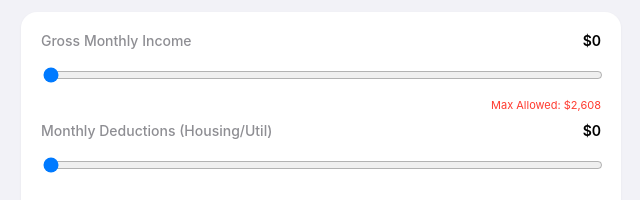
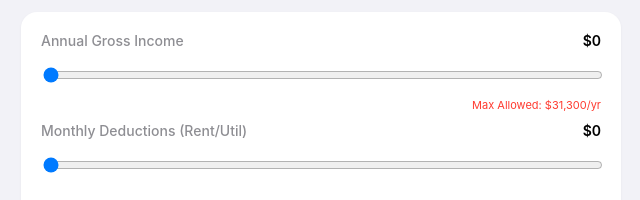
Before and after one commit to timdegraff/Benefits-Calculator, a plain HTML site: page index.html in a window 1280 px wide. Both pictures are taken after a click on the element "SNAP (Food)". Shown: the part 260-460 px from the top of the page, 319-959 px from the left. Drawn offline with Linux system fonts and the light colour scheme.

Commit message:
Update index.html

```diff
--- a/index.html
+++ b/index.html
@@ -174,11 +174,11 @@
 
     <div id="snapTab" class="hidden">
         <div class="card">
-            <label>Gross Monthly Income <span id="snapIncomeVal" class="value-display">$0</span></label>
-            <input type="range" id="monthlyIncome" min="0" max="5000" step="50" value="0" oninput="updateCalculations()">
+            <label>Annual Gross Income <span id="snapIncomeVal" class="value-display">$0</span></label>
+            <input type="range" id="annualSnapIncome" min="0" max="100000" step="500" value="0" oninput="updateCalculations()">
             <span id="snapLimitText" class="limit-display">Max Allowed: --</span>
 
-            <label>Monthly Deductions (Housing/Util) <span id="deductVal" class="value-display">$0</span></label>
+            <label>Monthly Deductions (Rent/Util) <span id="deductVal" class="value-display">$0</span></label>
             <input type="range" id="monthlyDeductions" min="0" max="5000" step="50" value="0" oninput="updateCalculations()">
 
             <div id="snapResult" class="result-box hidden">
@@ -233,30 +233,31 @@
 
         // SNAP Tab Logic (Dynamic Limits)
         const fpl100_annual = getFPL(size);
-        const limit_monthly = Math.floor((fpl100_annual * 2.0) / 12); // 200% FPL Limit
+        const limit_annual = fpl100_annual * 2.0; // 200% FPL Limit Annual
 
-        const snapIncomeSlider = document.getElementById('monthlyIncome');
+        const snapIncomeSlider = document.getElementById('annualSnapIncome');
         const snapDeductSlider = document.getElementById('monthlyDeductions');
 
         // Update Slider Max Caps
-        snapIncomeSlider.max = limit_monthly;
-        snapDeductSlider.max = 5000; // Fixed cap for deductions
+        snapIncomeSlider.max = limit_annual;
+        snapDeductSlider.max = 5000;
 
         // Update Limit Text Display
-        document.getElementById('snapLimitText').innerText = "Max Allowed: $" + limit_monthly.toLocaleString();
+        document.getElementById('snapLimitText').innerText = "Max Allowed: $" + limit_annual.toLocaleString() + "/yr";
 
-        // Get Values (after max might have clamped them visually, though we trust `value`)
-        // Note: Changing .max via JS doesn't always clamp .value immediately in all browsers, so we clamp manually for calc
-        let snapIncome = parseFloat(snapIncomeSlider.value);
-        if (snapIncome > limit_monthly) snapIncome = limit_monthly;
+        // Get Values (clamp manually just in case)
+        let snapAnnual = parseFloat(snapIncomeSlider.value);
+        if (snapAnnual > limit_annual) snapAnnual = limit_annual;
 
         let snapDeduct = parseFloat(snapDeductSlider.value);
 
         // Update Text Labels
-        document.getElementById('snapIncomeVal').innerText = "$" + snapIncome.toLocaleString();
+        document.getElementById('snapIncomeVal').innerText = "$" + snapAnnual.toLocaleString();
         document.getElementById('deductVal').innerText = "$" + snapDeduct.toLocaleString();
 
-        calcSnap(size, snapIncome, snapDeduct);
+        // Convert annual to monthly for calculation
+        const snapMonthly = snapAnnual / 12;
+        calcSnap(size, snapMonthly, snapDeduct);
     }
 
     function calcHealth(size, income) {
@@ -303,7 +304,7 @@
         }
     }
 
-    function calcSnap(size, income, deductions) {
+    function calcSnap(size, monthlyIncome, deductions) {
         const resultBox = document.getElementById('snapResult');
         const title = document.getElementById('snapTitle');
         const desc = document.getElementById('snapDesc');
@@ -311,7 +312,7 @@
         resultBox.classList.remove('hidden');
 
         const maxBenefit = getMaxSnap(size);
-        const netIncome = Math.max(0, income - deductions);
+        const netIncome = Math.max(0, monthlyIncome - deductions);
         const benefit = maxBenefit - (0.3 * netIncome);
 
         if (benefit > 0) {
```
